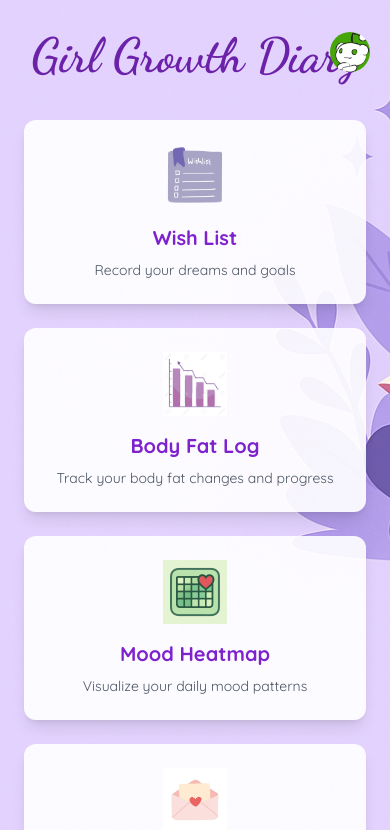
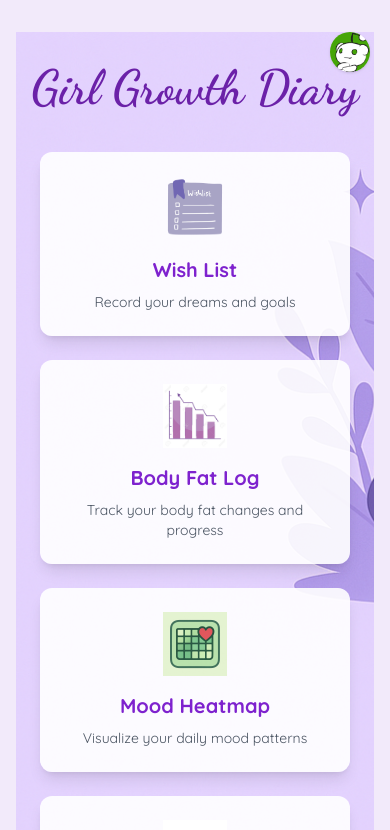
Before and after one commit to Tracy02022/girls-growth-diary, a Next.js app: page / in a window 390 px wide. Shown: the top 830 px of the page. Built offline with nearby package versions, Linux system fonts and the light colour scheme; no server answers.

Commit message:
fix a small bug
fix a small bug

```diff
--- a/components/AvatarDropdownLayout.tsx
+++ b/components/AvatarDropdownLayout.tsx
@@ -1,11 +1,41 @@
-import { useState } from 'react'
+'use client'
+
+import { useEffect, useState } from 'react'
 import Link from 'next/link'
 import { Quicksand } from 'next/font/google'
+import { doc, getDoc } from 'firebase/firestore'
+import { db } from '@/lib/firebase'
+import { useRouter } from 'next/router'
+import Image from 'next/image'
 
 const quicksand = Quicksand({ subsets: ['latin'] })
 
 export default function AvatarDropdownLayout({ children }: { children: React.ReactNode }) {
   const [open, setOpen] = useState(false)
+  const [photo, setPhoto] = useState<string | null>(null)
+  const router = useRouter()
+
+  useEffect(() => {
+    const uid = localStorage.getItem('userId')
+    if (!uid) return
+
+    const loadAvatar = async () => {
+      try {
+        const docRef = doc(db, 'profiles', uid)
+        const docSnap = await getDoc(docRef)
+        if (docSnap.exists()) {
+          const data = docSnap.data()
+          if (data.photoBase64) {
+            setPhoto(data.photoBase64)
+          }
+        }
+      } catch (err) {
+        console.error('Failed to load avatar:', err)
+      }
+    }
+
+    loadAvatar()
+  }, [])
 
   return (
     <div
@@ -13,12 +43,18 @@ export default function AvatarDropdownLayout({ children }: { children: React.Rea
     >
       {/* 顶部头像与下拉菜单 */}
       <div className="absolute top-8 right-5 z-50">
-        <img
-          src="/icons/default-avatar.png"
-          alt="avatar"
-          className="w-10 h-10 rounded-full cursor-pointer"
+        <div
+          className="relative w-10 h-10 rounded-full overflow-hidden border-2 border-purple-400 shadow cursor-pointer"
           onClick={() => setOpen(!open)}
-        />
+        >
+          <Image
+            src={photo || '/icons/default-avatar.png'}
+            alt="avatar"
+            fill
+            unoptimized
+            className="object-cover"
+          />
+        </div>
         {open && (
           <div className="absolute right-0 mt-2 w-48 bg-white text-purple-700 rounded-2xl shadow-xl p-4 space-y-2 z-50">
             <Link href="/" className="block" onClick={() => setOpen(false)}>Home</Link>
--- a/pages/index.tsx
+++ b/pages/index.tsx
@@ -2,6 +2,7 @@ import Link from 'next/link'
 import Image from 'next/image'
 import { Quicksand, Dancing_Script } from 'next/font/google'
 import { useState } from 'react'
+import AvatarDropdownLayout from '@/components/AvatarDropdownLayout'
 
 const quicksand = Quicksand({ subsets: ['latin'], weight: ['400', '600', '700'] })
 const dancingScript = Dancing_Script({ subsets: ['latin'], weight: ['700'] })
@@ -10,6 +11,7 @@ export default function Home() {
   const [open, setOpen] = useState(false)
 
   return (
+    <AvatarDropdownLayout>
     <div
       className={`relative min-h-screen bg-[#ede9f5] ${quicksand.className}`}
       style={{
@@ -20,7 +22,7 @@ export default function Home() {
       }}
     >
       {/* 顶部头像（移动端） */}
-      <div className="absolute top-8 right-5 z-50 block md:hidden">
+      {/* <div className="absolute top-8 right-5 z-50 block md:hidden">
         <img
           src="/icons/default-avatar.png"
           alt="avatar"
@@ -38,7 +40,7 @@ export default function Home() {
             <Link href="/logout" className="block" onClick={() => setOpen(false)}>Logout</Link>
           </div>
         )}
-      </div>
+      </div> */}
 
       {/* 页面标题（通用显示） */}
       <div className="pt-8 md:pt-12 text-center z-10">
@@ -97,5 +99,6 @@ export default function Home() {
         </div>
       </section>
     </div>
+    </AvatarDropdownLayout>
   )
 }
```
